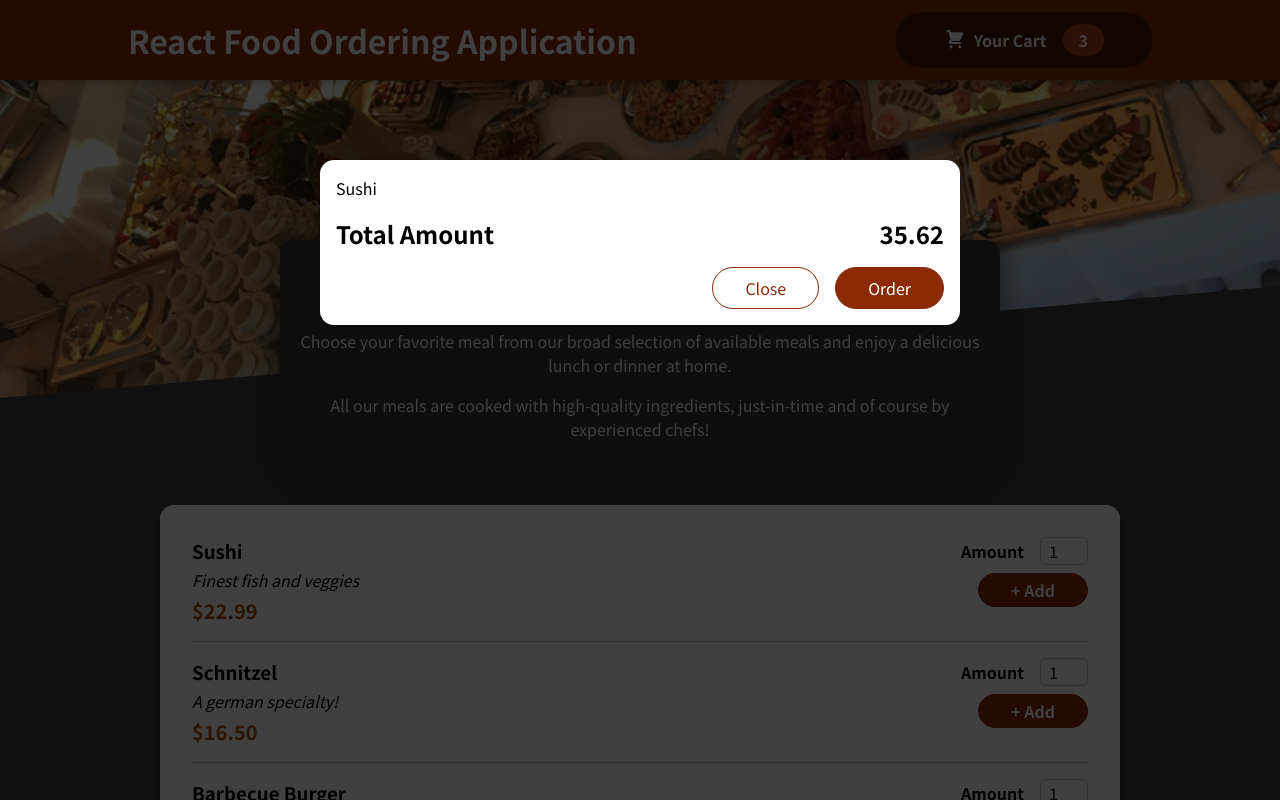
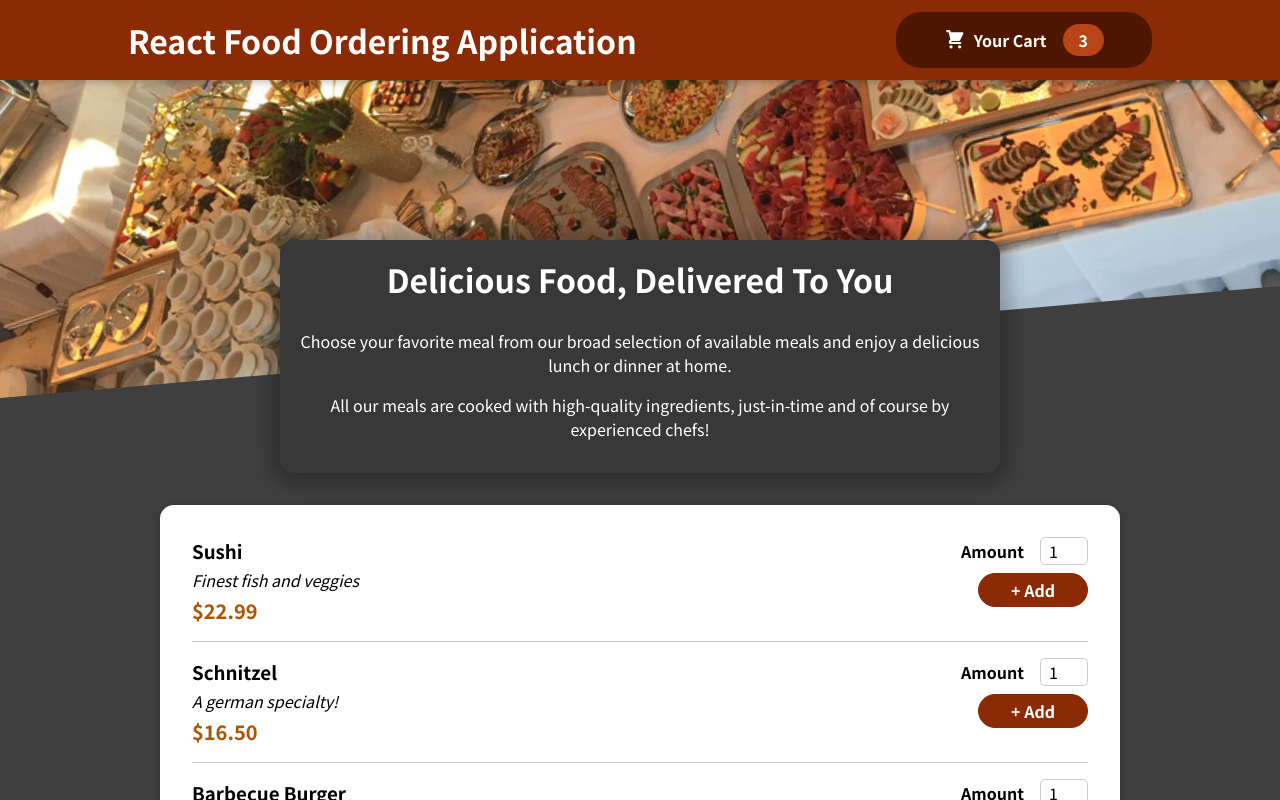
Before and after one commit to huuhung7301/food_ordering_app, a React (Create React App) app: page / in a window 1280 px wide. Shown: the top 800 px of the page. Built offline with nearby package versions, Linux system fonts and the light colour scheme.

Commit message:
Adding the cart summary funciton

```diff
--- a/src/App.js
+++ b/src/App.js
@@ -1,13 +1,23 @@
 import Header from "./components/Layout/Header";
-import { Fragment } from "react";
+import { Fragment, useState } from "react";
 import Meals from "./components/Meals/Meals";
 import Cart from "./components/Cart/Cart";
 
 function App() {
+  const [cartIsShown, setCartIsShown] = useState(false);
+
+  const showCartHandler = () => {
+    setCartIsShown(true);
+  };
+
+  const hideCartHandler = () => {
+    setCartIsShown(false);
+  };
+
   return (
     <Fragment>
-      <Cart/>
-      <Header/>
+      {cartIsShown && <Cart onClose={hideCartHandler}/>}
+      <Header onShowCart={showCartHandler}/>
       <main>
         <Meals/>
       </main>
--- a/src/components/Cart/Cart.js
+++ b/src/components/Cart/Cart.js
@@ -11,14 +11,14 @@
   );
 
   return (
-    <Modal>
+    <Modal onClose={props.onClose}>
       {cartItems}
       <div className={classes.total}>
         <span>Total Amount</span>
         <span>35.62</span>
       </div>
       <div className={classes.actions}>
-        <button className={classes['button--alt']}>Close</button>
+        <button className={classes['button--alt']} onClick={props.onClose}>Close</button>
         <button className={classes.button}>Order</button>
       </div>
     </Modal>
--- a/src/components/Layout/Header.js
+++ b/src/components/Layout/Header.js
@@ -7,7 +7,7 @@
     return <Fragment>
         <header className={classes.header}>
             <h1>React Food Ordering Application</h1>
-            <HeaderCartButton/>
+            <HeaderCartButton onClick={props.onShowCart}/>
         </header>
         <div className={classes['main-image']}>
             <img src={mealsImage} alt='Table full of food'/>
--- a/src/components/Layout/HeaderCartButton.js
+++ b/src/components/Layout/HeaderCartButton.js
@@ -2,7 +2,7 @@
 import classes from './HeaderCartButton.module.css'
 
 const HeaderCartButton = props =>  {
-    return <button className={classes.button}>
+    return <button className={classes.button} onClick={props.onClick}>
         <span className={classes.icon}>
             <CartIcon/>
         </span>
--- a/src/components/UI/Modal.js
+++ b/src/components/UI/Modal.js
@@ -4,7 +4,7 @@
 import classes from './Modal.module.css';
 
 const Backdrop = (props) => {
-  return <div className={classes.backdrop} />;
+  return <div className={classes.backdrop} onClick={props.onClose} />;
 };
 
 const ModalOverlay = (props) => {
@@ -20,7 +20,7 @@
 const Modal = (props) => {
   return (
     <Fragment>
-      {ReactDOM.createPortal(<Backdrop />, portalElement)}
+      {ReactDOM.createPortal(<Backdrop onClose={props.onClose} />, portalElement)}
       {ReactDOM.createPortal(
         <ModalOverlay>{props.children}</ModalOverlay>,
         portalElement
```
